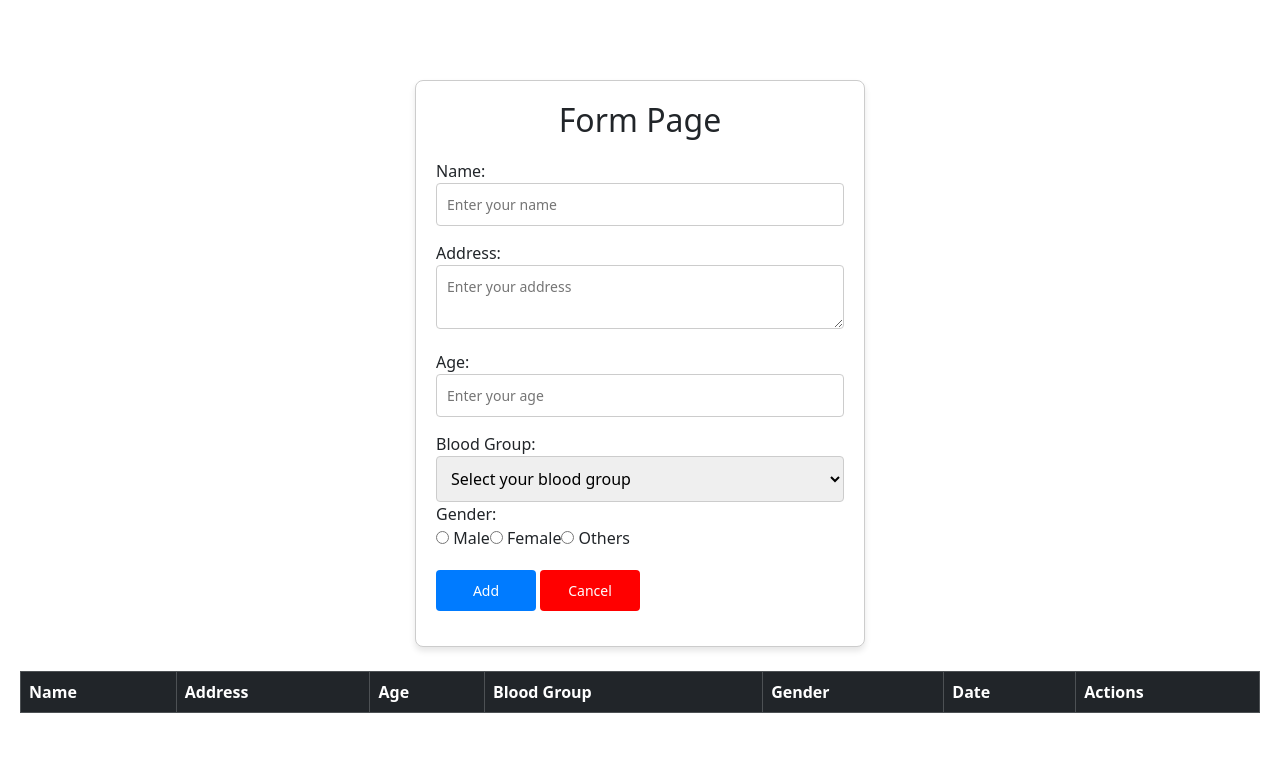
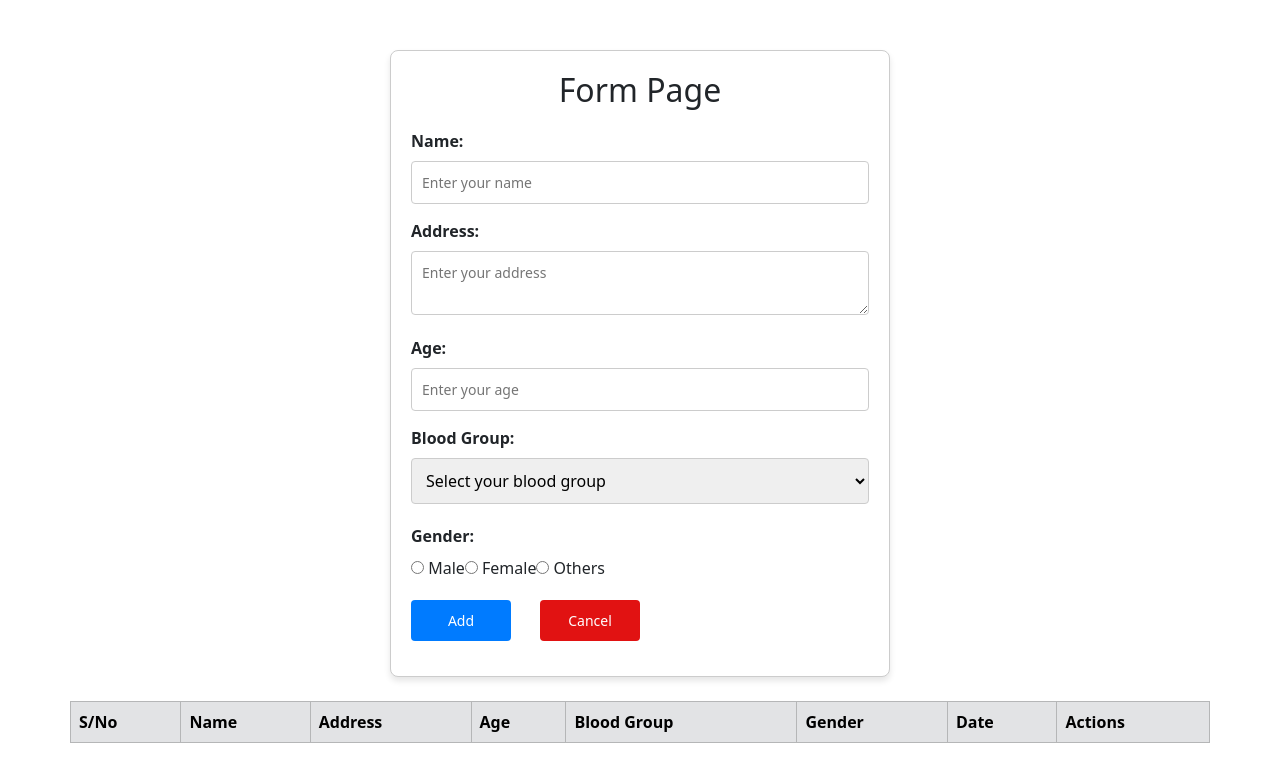
Before and after one commit to priyachithiravel50/React-Task-1, a React (Create React App) app: page /name in a window 1280 px wide. Shown: the top 782 px of the page. Built offline with nearby package versions, Linux system fonts and the light colour scheme.

Commit message:
Form Page

```diff
--- a/src/App.css
+++ b/src/App.css
@@ -48,9 +48,9 @@ body {
 }
 
 .form-container {
-  max-width: 450px;
+  max-width: 500px;
   margin: auto;
-  margin-top: 60px;
+  margin-top: 30px;
   padding: 20px;
   background: #fff;
   border: 1px solid #ccc;
@@ -63,11 +63,11 @@ body {
   margin-bottom: 20px;
 }
 
-/* .form label {
+.form label {
   display: block;
   margin-bottom: 8px;
   font-weight: bold;
-} */
+}
 
 .form button {
   width: 97%;
@@ -122,5 +122,37 @@ select{
   width: 100px;
   padding: auto;
   margin-right: 50%;
-  background-color: red;
+  background-color: rgb(225, 18, 18);
 }
+
+#classname{
+  margin-top: 20px;
+}
+
+.edit-btn {
+  background-color: rgb(12, 108, 146);
+  color: white;
+  margin-left: 10px;
+  border: none;
+  padding: 5px 10px;
+  cursor: pointer;
+  border-radius: 5px;
+}
+
+.delete-btn {
+  background-color: #f44336;
+  color: white;
+  margin-left: 10px;
+  border: none;
+  padding: 5px 10px;
+  cursor: pointer;
+  border-radius: 5px;
+}
+
+.edit-btn:hover {
+  background-color:  rgb(12, 108, 146);
+}
+
+.delete-btn:hover {
+  background-color: #f44336;
+}
--- a/src/App.js
+++ b/src/App.js
@@ -9,7 +9,6 @@ function App() {
     <BrowserRouter>
     <Routes>
       <Route path='/name' element={<Name/>}></Route>
-    {/* <Route path='/login' element={<Login/>}/> */}
     </Routes>
     </BrowserRouter>
    </>
--- a/src/Component/Name.js
+++ b/src/Component/Name.js
@@ -1,89 +1,101 @@
-import React, { useState } from "react";
+import React, { Component } from "react";
 
-function Name() {
-  const [formData, setFormData] = useState({
+class Name extends Component {
+  constructor(props) {
+    super(props);
+    this.state = {
+      formData: {
         name: "",
         address: "",
         age: "",
         bloodGroup: "",
         gender: "",
-  });
+      },
+      dataList: [],
+      editIndex: -1,
+    };
+  }
 
-  const [dataList, setDataList] = useState([]);
-
-  const [editIndex, setEditIndex] = useState(-1);
-
-  // Handle form input changes
-  const handleChange = (e) => {
+      // Handle Change
+      handleChange = (e) => {
         const { name, value } = e.target;
-    setFormData({
-      ...formData,
+        this.setState({
+          formData: {
+            ...this.state.formData,
             [name]: value,
+          },
         });
       };
 
-  // Handle form submission
-  const handleSubmit = (e) => {
+    // Form submission
+    handleSubmit = (e) => {
       e.preventDefault();
       const currentDate = new Date().toLocaleDateString();
 
-    if (editIndex !== -1) {
-      // Edit existing data
-      const updatedList = dataList.map((item, index) =>
-        index === editIndex ? { ...formData, date: currentDate } : item
+      if (this.state.editIndex !== -1) {
+        const updatedList = this.state.dataList.map((item, index) =>
+          index === this.state.editIndex ? { ...this.state.formData, date: currentDate } : item
         );
-      setDataList(updatedList);
-      setEditIndex(-1);
+        this.setState({ dataList: updatedList, editIndex: -1 });
       } else {
-      // Add new data
-      setDataList([...dataList, { ...formData, date: currentDate }]);
+        this.setState({
+          dataList: [...this.state.dataList, { ...this.state.formData, date: currentDate }],
+        });
       }
 
-    setFormData({ name: "", address: "", age: "", bloodGroup: "", gender: "" });
+          // Reset form
+          this.setState({
+            formData: { name: "", address: "", age: "", bloodGroup: "", gender: "" },
+          });
         };
 
       // Handle Edit
-  const handleEdit = (index) => {
-    const item = dataList[index];
-    setFormData({
+      handleEdit = (index) => {
+        const item = this.state.dataList[index];
+        this.setState({
+          formData: {
             name: item.name,
             address: item.address,
             age: item.age,
             bloodGroup: item.bloodGroup,
             gender: item.gender,
+          },
+          editIndex: index,
         });
-    setEditIndex(index);
       };
 
         // Handle Delete
-  const handleDelete = (index) => {
-    const filteredList = dataList.filter((_, i) => i !== index);
-    setDataList(filteredList);
+        handleDelete = (index) => {
+          const filteredList = this.state.dataList.filter((_, i) => i !== index);
+          this.setState({ dataList: filteredList });
         };
 
-  // Cancel form action
-  const handleCancel = () => {
-    setFormData({ name: "", address: "", age: "", bloodGroup: "", gender: "" });
-    setEditIndex(-1);
+        // Cancel form
+        handleCancel = () => {
+          this.setState({
+            formData: { name: "", address: "", age: "", bloodGroup: "", gender: "" },
+            editIndex: -1,
+          });
         };
 
+  render() {
     return (
       <>
         <div className="form-container">
-        <form className="form" onSubmit={handleSubmit}>
+          <form className="form" onSubmit={this.handleSubmit}>
             <h2>Form Page</h2>
 
             <label htmlFor="name">Name:</label>
-          <input type="text" id="name" name="name" className="require" placeholder="Enter your name" value={formData.name} onChange={handleChange} required />
+            <input type="text" id="name" name="name" className="require" placeholder="Enter your name" value={this.state.formData.name} onChange={this.handleChange} required />
 
             <label htmlFor="address">Address:</label>
-          <textarea id="address" name="address" className="require" placeholder="Enter your address" value={formData.address} onChange={handleChange} required></textarea>
+            <textarea id="address" name="address" className="require" placeholder="Enter your address" value={this.state.formData.address} onChange={this.handleChange} required ></textarea>
 
             <label htmlFor="age">Age:</label>
-          <input type="number" id="age" name="age" className="require" placeholder="Enter your age" value={formData.age} onChange={handleChange} required/>
+            <input type="number" id="age"  name="age"  className="require"  placeholder="Enter your age"  value={this.state.formData.age}  onChange={this.handleChange}  required />
 
             <label htmlFor="bloodGroup">Blood Group:</label>
-          <select id="bloodGroup" name="bloodGroup" value={formData.bloodGroup} onChange={handleChange} required>
+            <select id="bloodGroup" name="bloodGroup" value={this.state.formData.bloodGroup} onChange={this.handleChange} required>
               <option value="">Select your blood group</option>
               <option value="A+">A+</option>
               <option value="A-">A-</option>
@@ -95,28 +107,26 @@ function Name() {
               <option value="AB-">AB-</option>
             </select>
 
-          <label>Gender:</label>
+            <label id="classname">Gender:</label>
             <div className="box4">
-            <input type="radio" name="gender" value="Male" checked={formData.gender === "Male"} onChange={handleChange} />{" "}
-            Male
-            <input type="radio" name="gender" value="Female" checked={formData.gender === "Female"} onChange={handleChange}/>{" "}
-            Female
-            <input type="radio" name="gender" value="Others" checked={formData.gender === "Others"} onChange={handleChange} />{" "} Others</div>
+              <input  type="radio"  name="gender"  value="Male"  checked={this.state.formData.gender === "Male"}  onChange={this.handleChange}/>{" "} Male
+              <input type="radio" name="gender" value="Female" checked={this.state.formData.gender === "Female"} onChange={this.handleChange} />{" "} Female
+              <input  type="radio"  name="gender"  value="Others"  checked={this.state.formData.gender === "Others"}  onChange={this.handleChange}/>{" "}Others
+            </div>
 
             <div className="div">
               <button type="submit" id="add">
-              {editIndex !== -1 ? "Update" : "Add"}
+                {this.state.editIndex !== -1 ? "Update" : "Add"}
               </button>
-            <button type="button" id="cancel" onClick={handleCancel}>
-              Cancel
-            </button>
+              <button type="button" id="cancel" onClick={this.handleCancel}> Cancel </button>
             </div>
           </form>
         </div>
         <br />
-      <table className="table table-bordered table-striped" style={{border: "1px solid black", width: "100%"}}>
-        <thead className="table-dark">
+        <table className="table table-bordered container" style={{ border: "1px solid black", width: "100%" }} >
+          <thead className="table-secondary">
             <tr>
+              <th>S/No</th>
               <th>Name</th>
               <th>Address</th>
               <th>Age</th>
@@ -127,8 +137,9 @@ function Name() {
             </tr>
           </thead>
           <tbody>
-          {dataList.map((data, index) => (
+            {this.state.dataList.map((data, index) => (
               <tr key={index}>
+                <td>{index+1}</td>
                 <td>{data.name}</td>
                 <td>{data.address}</td>
                 <td>{data.age}</td>
@@ -136,9 +147,10 @@ function Name() {
                 <td>{data.gender}</td>
                 <td>{data.date}</td>
                 <td>
-                <button onClick={() => handleEdit(index)}>Edit</button>
-                <button onClick={() => handleDelete(index)} >Delete</button>
+                 <button className="edit-btn" onClick={() => this.handleEdit(index)}>Edit</button>
+                 <button className="delete-btn" onClick={() => this.handleDelete(index)}>Delete</button>
                </td>
+
               </tr>
             ))}
           </tbody>
@@ -146,5 +158,6 @@ function Name() {
       </>
     );
   }
+}
 
 export default Name;
```
Also changed, not shown: src/Component/login.js (deleted, +0 -11 lines). Lines whose indentation alone changed are shown as unchanged.
